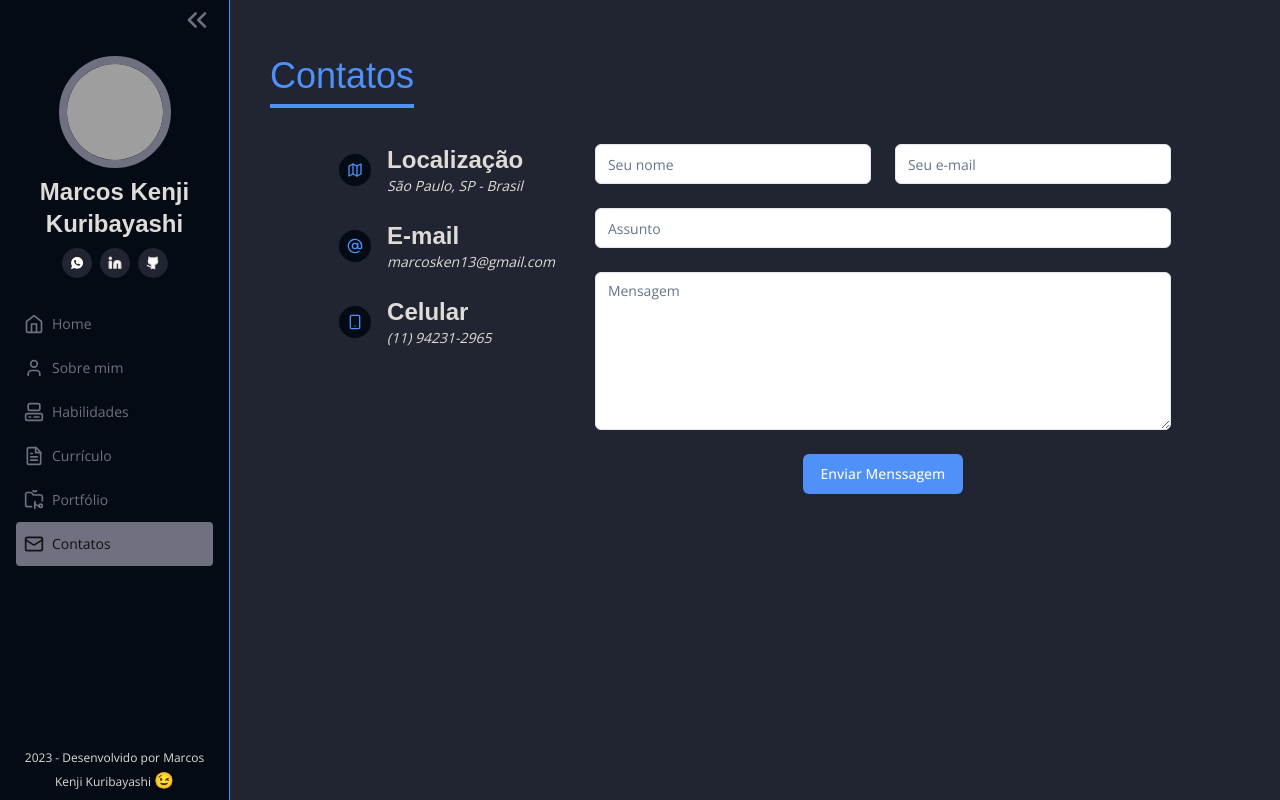
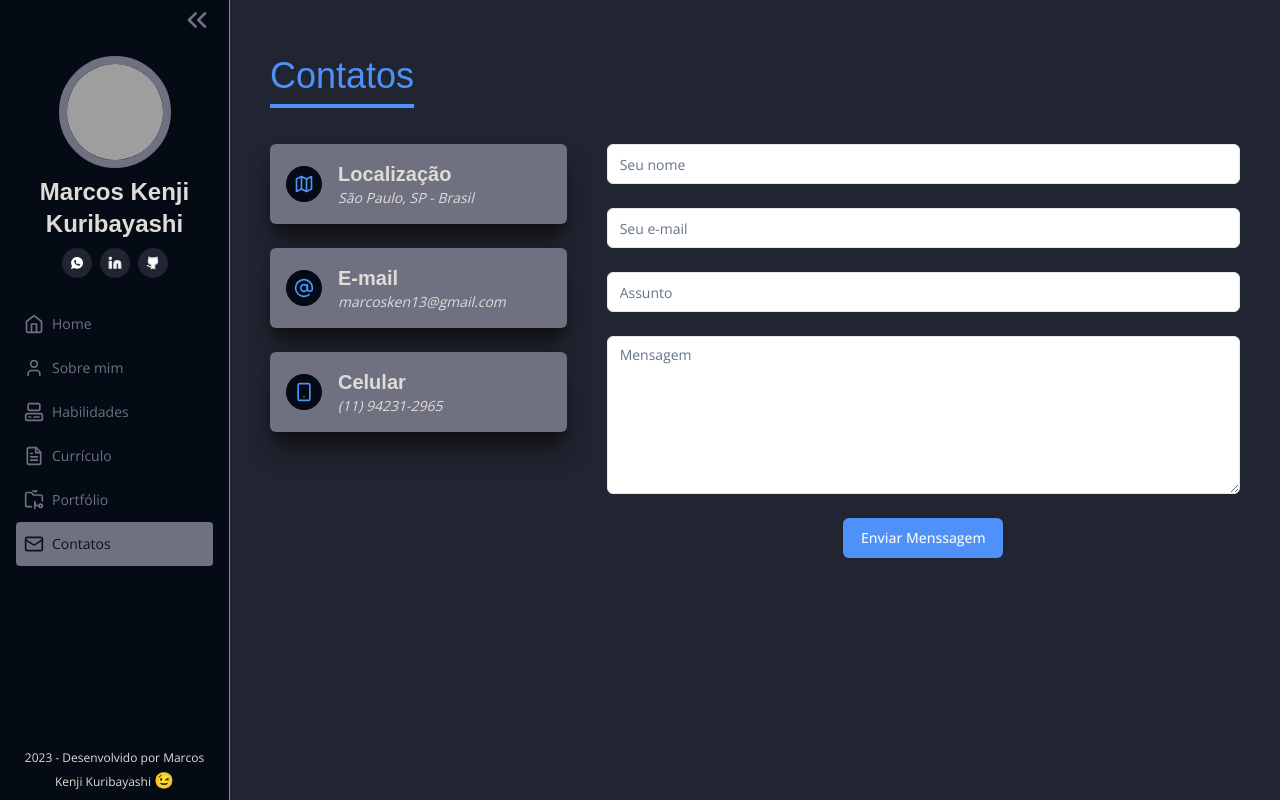
Before and after one commit to kenmarcos/my-website, a Next.js app: page /contacts in a window 1280 px wide. Built offline with nearby package versions, Linux system fonts and the light colour scheme; grey boxes are pictures that could not be loaded.

Commit message:
refactor: adjust styling

```diff
--- a/src/app/(pages)/contacts/components/contacts-info/ContactsInfo.tsx
+++ b/src/app/(pages)/contacts/components/contacts-info/ContactsInfo.tsx
@@ -20,17 +20,17 @@ const contactsInfo = [
 
 const ContactsInfo = () => {
   return (
-    <section>
+    <section className="lg:order-first">
       <ul className="space-y-6">
         {contactsInfo.map(({ name, icon: Icon, description }) => (
           <li key={name}>
-            <div className="flex items-center gap-4">
+            <div className="flex items-center gap-4 bg-gray-light rounded-md p-4 shadow-xl shadow-gray-dark">
               <div className="bg-blue-dark rounded-full p-2">
-                <Icon className="text-blue-primary" />
+                <Icon size={20} className="text-blue-primary" />
               </div>
 
               <div>
-                <h3 className="text-2xl font-bold">{name}</h3>
+                <h3 className="text-xl font-bold">{name}</h3>
 
                 <address className="text-sm">{description}</address>
               </div>
--- a/src/app/(pages)/contacts/components/message-submission/MessageSubmission.tsx
+++ b/src/app/(pages)/contacts/components/message-submission/MessageSubmission.tsx
@@ -4,9 +4,9 @@ import { Textarea } from "components/ui/textarea";
 
 const MessageSubmission = () => {
   return (
-    <section className="w-full max-w-xl">
+    <section className="lg-order-last lg:col-span-2">
       <form className="space-y-6">
-        <div className="grid grid-cols-1 md:grid-cols-2 gap-6">
+        <div className="flex flex-wrap gap-6">
           <Input placeholder="Seu nome" />
 
           <Input placeholder="Seu e-mail" />
--- a/src/app/(pages)/contacts/page.tsx
+++ b/src/app/(pages)/contacts/page.tsx
@@ -9,10 +9,10 @@ const ContactsPage = () => {
       <div className="px-4 md:px-10">
         <SectionTitle>Contatos</SectionTitle>
 
-        <div className="mt-12 flex flex-wrap-reverse gap-y-20 gap-x-10 justify-center">
+        <div className="mt-12 grid grid-cols-1 lg:grid-cols-3 lg:max-w-5xl lg:mx-auto gap-x-10 gap-y-20">
+          <MessageSubmission />
+
           <ContactsInfo />
-
-          <MessageSubmission />
         </div>
       </div>
     </section>
```
